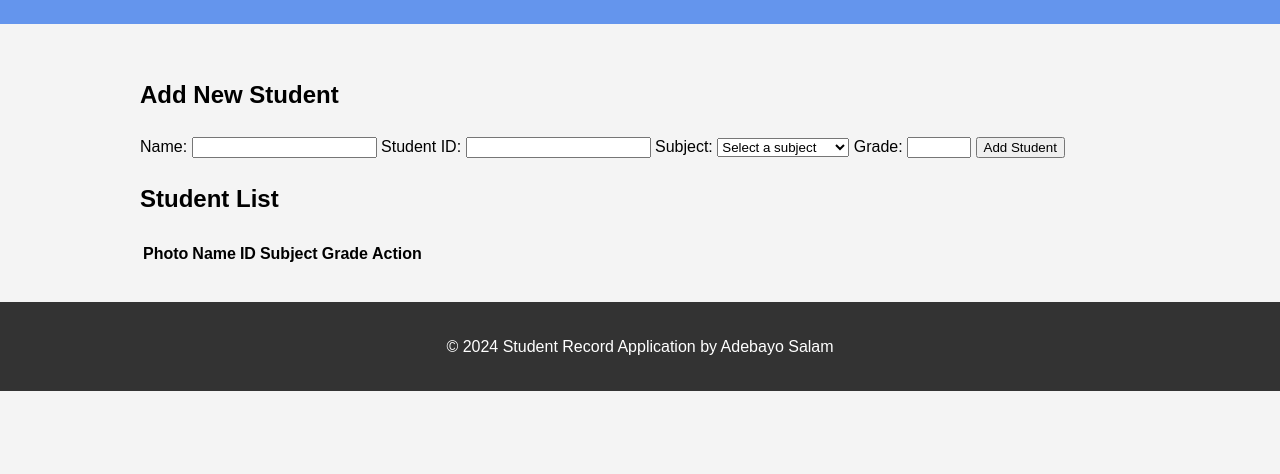
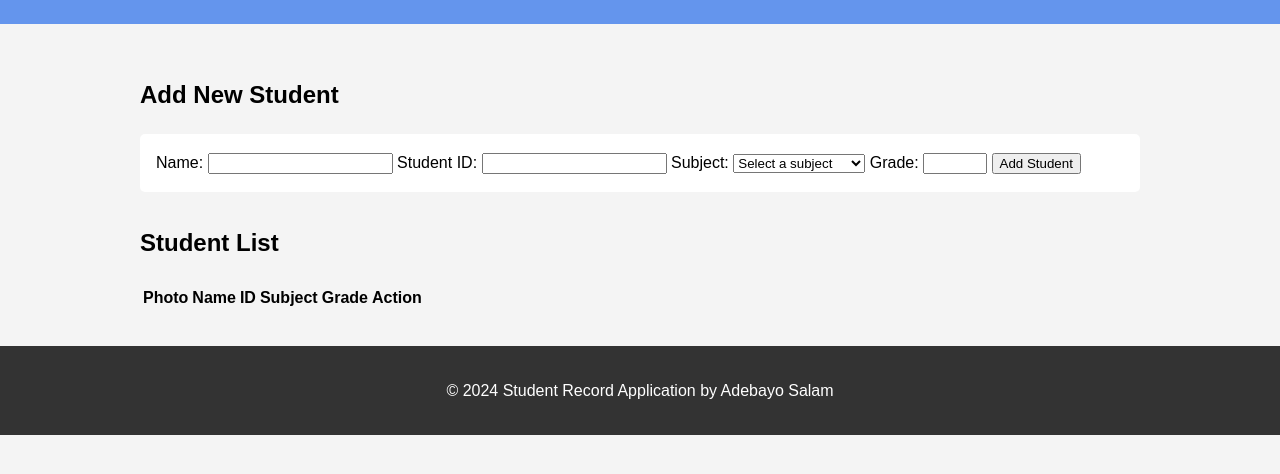
Before and after one commit to adebayo-glitch/Student-record-application, a plain HTML site: page index.html in a window 1280 px wide. Shown: the part 102-576 px from the top of the page. Drawn offline with Linux system fonts and the light colour scheme.

Commit message:
added the styling for the form element

```diff
--- a/style.css
+++ b/style.css
@@ -30,3 +30,10 @@ main {
     max-width: 1000px;
     margin: 0 auto;
 }
+
+form {
+    background-color: #fff;
+    padding: 1rem;
+    border-radius: 5px;
+    margin-bottom: 2rem;
+}
```
